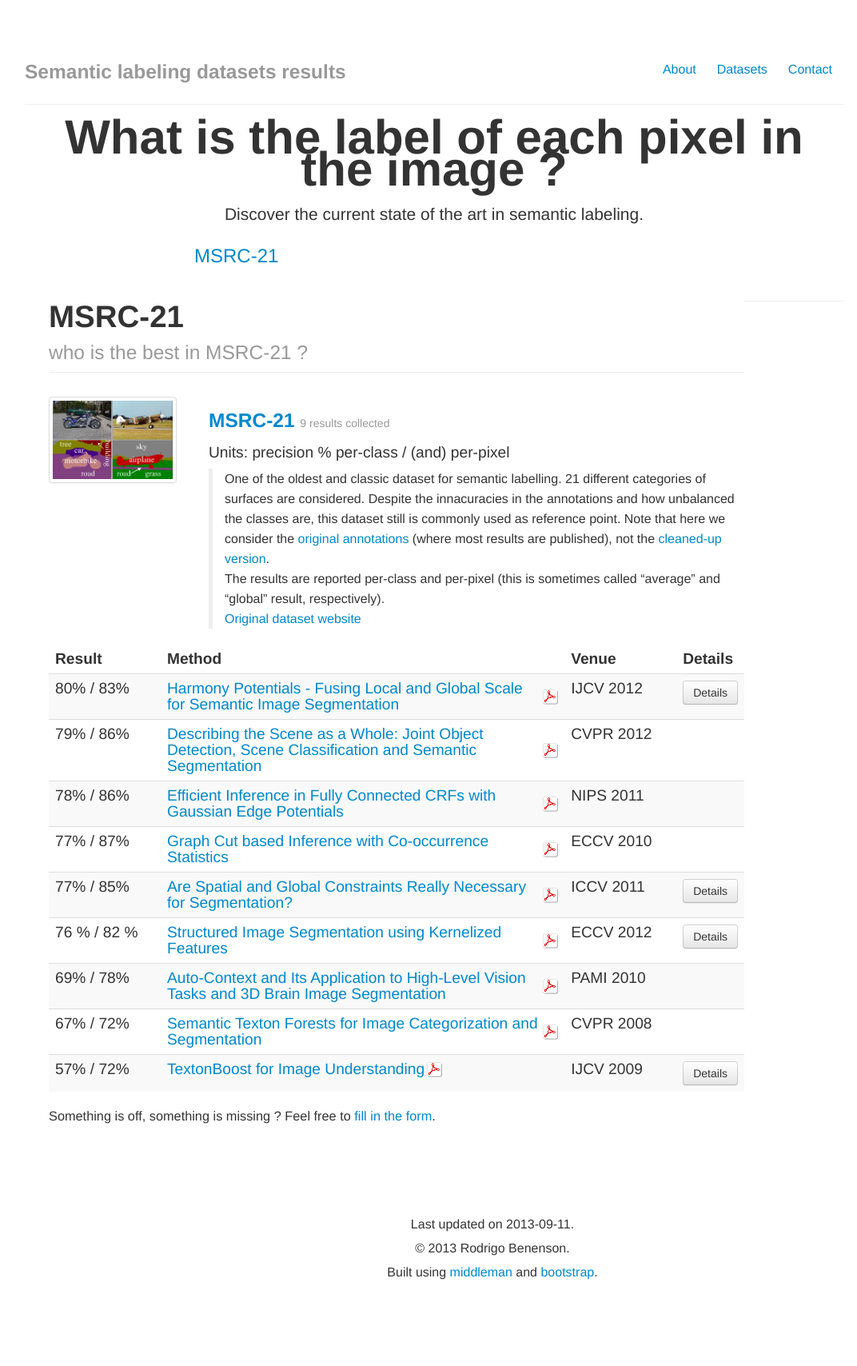
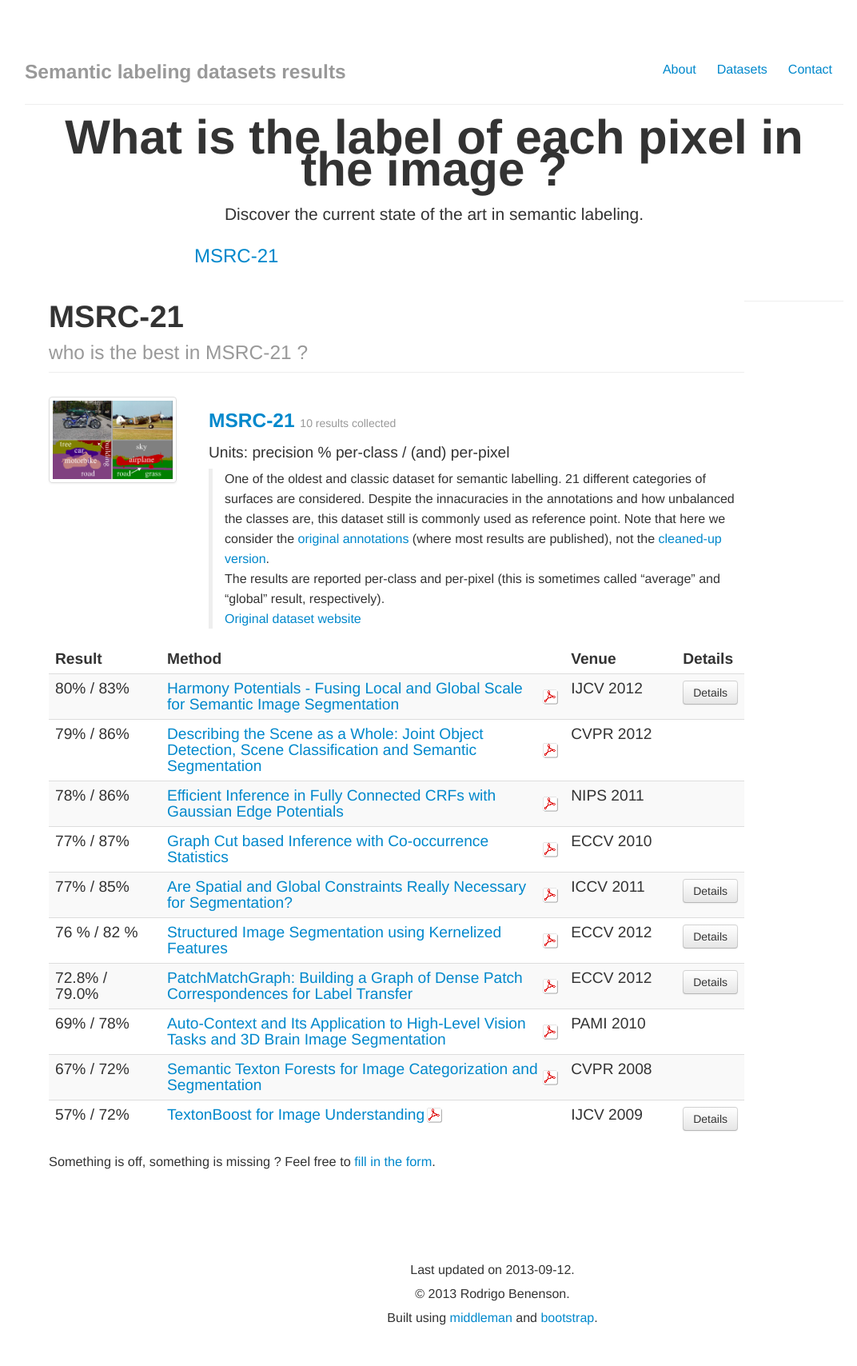
Before and after one commit to rodrigob/rodrigob.github.com, a Jekyll site: the page are_we_there_yet/build/semantic_labeling_datasets_results.html, which Jekyll copies as it is, in a window 1280 px wide. Shown: the whole page at 80% size, without its empty margins (97-1169 px from the left). Built offline with Jekyll 4.4.1, drawn with Linux system fonts in a browser that asks for light colours; nearby versions of some CDN libraries; some web fonts are replaced; before the commit the page ends 1651 px from its top, so only the background shows below that.

```diff
--- a/are_we_there_yet/build/LICENSE.html
+++ b/are_we_there_yet/build/LICENSE.html
@@ -39,7 +39,7 @@
 <p>THE SOFTWARE IS PROVIDED &#8220;AS IS&#8221;, WITHOUT WARRANTY OF ANY KIND, EXPRESS OR IMPLIED, INCLUDING BUT NOT LIMITED TO THE WARRANTIES OF MERCHANTABILITY, FITNESS FOR A PARTICULAR PURPOSE AND NONINFRINGEMENT. IN NO EVENT SHALL THE AUTHORS OR COPYRIGHT HOLDERS BE LIABLE FOR ANY CLAIM, DAMAGES OR OTHER LIABILITY, WHETHER IN AN ACTION OF CONTRACT, TORT OR OTHERWISE, ARISING FROM, OUT OF OR IN CONNECTION WITH THE SOFTWARE OR THE USE OR OTHER DEALINGS IN THE SOFTWARE.</p>
     <div class='row'>
       <footer class='span12'>
-        <p>Last updated on 2013-09-11.</p>
+        <p>Last updated on 2013-09-12.</p>
 
         <p>&#169; 2013 Rodrigo Benenson.</p>
 
--- a/are_we_there_yet/build/README.html
+++ b/are_we_there_yet/build/README.html
@@ -100,7 +100,7 @@ https://github.com/h5bp/html5-boilerplate.git</code> - and checkout the tagged r
 <p>Anyone and everyone is welcome to <a href='/h5bp/html5-boilerplate/blob/master/doc/contribute.md'>contribute</a>. Hundreds of developers have helped make the HTML5 Boilerplate what it is today.</p>
     <div class='row'>
       <footer class='span12'>
-        <p>Last updated on 2013-09-11.</p>
+        <p>Last updated on 2013-09-12.</p>
 
         <p>&#169; 2013 Rodrigo Benenson.</p>
 
--- a/are_we_there_yet/build/classification_datasets_results.html
+++ b/are_we_there_yet/build/classification_datasets_results.html
@@ -764,7 +764,7 @@
 <hr />
     <div class='row'>
       <footer class='span12'>
-        <p>Last updated on 2013-09-11.</p>
+        <p>Last updated on 2013-09-12.</p>
 
         <p>&#169; 2013 Rodrigo Benenson.</p>
 
--- a/are_we_there_yet/build/index.html
+++ b/are_we_there_yet/build/index.html
@@ -224,7 +224,7 @@
   <div class='span7'>
     <h3>
       <a href="/are_we_there_yet/build/detection_datasets_results.html#50617363616c20564f43203230303720636f6d7033">Pascal VOC 2007 comp3</a>
-      <small>9 results collected</small>
+      <small>11 results collected</small>
     </h3>
     <p>
       Units:
@@ -457,7 +457,7 @@
   <div class='span7'>
     <h3>
       <a href="/are_we_there_yet/build/semantic_labeling_datasets_results.html#4d5352432d3231">MSRC-21</a>
-      <small>9 results collected</small>
+      <small>10 results collected</small>
     </h3>
     <p>
       Units:
@@ -480,7 +480,7 @@
 </section>
     <div class='row'>
       <footer class='span12'>
-        <p>Last updated on 2013-09-11.</p>
+        <p>Last updated on 2013-09-12.</p>
 
         <p>&#169; 2013 Rodrigo Benenson.</p>
 
--- a/are_we_there_yet/build/new_result_form.html
+++ b/are_we_there_yet/build/new_result_form.html
@@ -297,7 +297,7 @@
 </script>
     <div class='row'>
       <footer class='span12'>
-        <p>Last updated on 2013-09-11.</p>
+        <p>Last updated on 2013-09-12.</p>
 
         <p>&#169; 2013 Rodrigo Benenson.</p>
 
--- a/are_we_there_yet/build/pose_estimation_datasets_results.html
+++ b/are_we_there_yet/build/pose_estimation_datasets_results.html
@@ -115,7 +115,7 @@
 <hr />
     <div class='row'>
       <footer class='span12'>
-        <p>Last updated on 2013-09-11.</p>
+        <p>Last updated on 2013-09-12.</p>
 
         <p>&#169; 2013 Rodrigo Benenson.</p>
 
--- a/are_we_there_yet/build/semantic_labeling_datasets_results.html
+++ b/are_we_there_yet/build/semantic_labeling_datasets_results.html
@@ -56,7 +56,7 @@
   <div class='span7'>
     <h3>
       <a href="/are_we_there_yet/build/semantic_labeling_datasets_results.html#4d5352432d3231">MSRC-21</a>
-      <small>9 results collected</small>
+      <small>10 results collected</small>
     </h3>
     <p>
       Units:
@@ -145,6 +145,23 @@
           </td>
         </tr>
         <tr>
+          <td class='span2'>72.8% / 79.0%</td>
+          <td><a class="pdf_link" href="http://users.cecs.anu.edu.au/~sgould/papers/eccv12-patchGraph.pdf">PatchMatchGraph: Building a Graph of Dense Patch Correspondences for Label Transfer</a></td>
+          <td class='span2'>ECCV 2012</td>
+          <td>
+            <a class='btn' data-content_id='#4d5352432d3231-method-6' data-html='true' data-original-title='Additional information' data-placement='left' data-toggle='popover' data-trigger='hover' rel='popover'>
+              Details
+            </a>
+            <div id='4d5352432d3231-method-6' style='display:none'>
+              <ol>
+<li>8% / 63.3% raw PatchMatchGraph accuracy, 72.8% / 79.0% when using Boosted CRF.</li>
+</ol>
+
+<p>Code <a href='http://drwn.anu.edu.au/drwnProjPatchMatch.html'>available</a>.</p>
+            </div>
+          </td>
+        </tr>
+        <tr>
           <td class='span2'>69% / 78%</td>
           <td><a class="pdf_link" href="http://www.loni.ucla.edu/~ztu/publication/pami_autocontext.pdf">Auto-Context and Its Application to High-Level Vision Tasks and 3D Brain Image Segmentation</a></td>
           <td class='span2'>PAMI 2010</td>
@@ -163,10 +180,10 @@
           <td><a class="pdf_link" href="http://research.microsoft.com/pubs/117885/ijcv07a.pdf">TextonBoost for Image Understanding</a></td>
           <td class='span2'>IJCV 2009</td>
           <td>
-            <a class='btn' data-content_id='#4d5352432d3231-method-8' data-html='true' data-original-title='Additional information' data-placement='left' data-toggle='popover' data-trigger='hover' rel='popover'>
+            <a class='btn' data-content_id='#4d5352432d3231-method-9' data-html='true' data-original-title='Additional information' data-placement='left' data-toggle='popover' data-trigger='hover' rel='popover'>
               Details
             </a>
-            <div id='4d5352432d3231-method-8' style='display:none'>
+            <div id='4d5352432d3231-method-9' style='display:none'>
               <p>?? / 69.6 % (per-class / per-pixel) the unaries alone (no CRF on top)</p>
             </div>
           </td>
@@ -180,7 +197,7 @@
 <hr />
     <div class='row'>
       <footer class='span12'>
-        <p>Last updated on 2013-09-11.</p>
+        <p>Last updated on 2013-09-12.</p>
 
         <p>&#169; 2013 Rodrigo Benenson.</p>
 
```
Also changed, not shown: are_we_there_yet/build/detection_datasets_results.html (+32 -10 lines), are_we_there_yet/data/curated_data.yml (+50 -0 lines).
